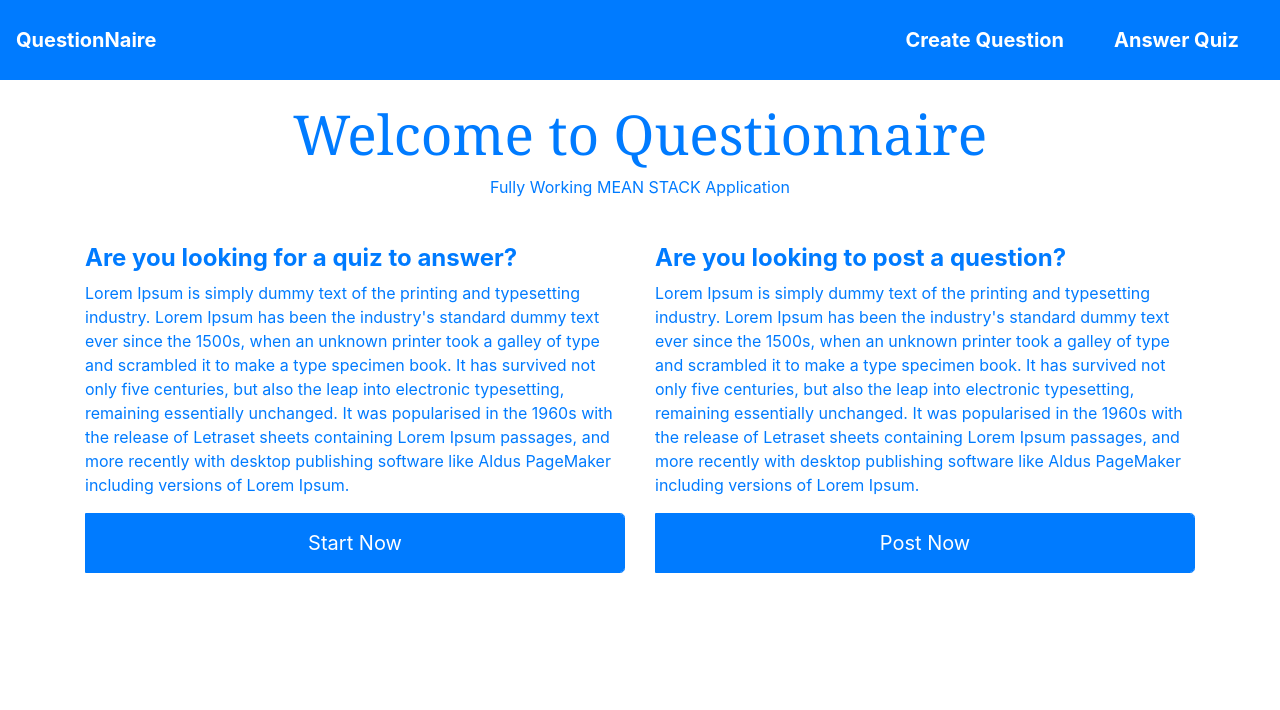
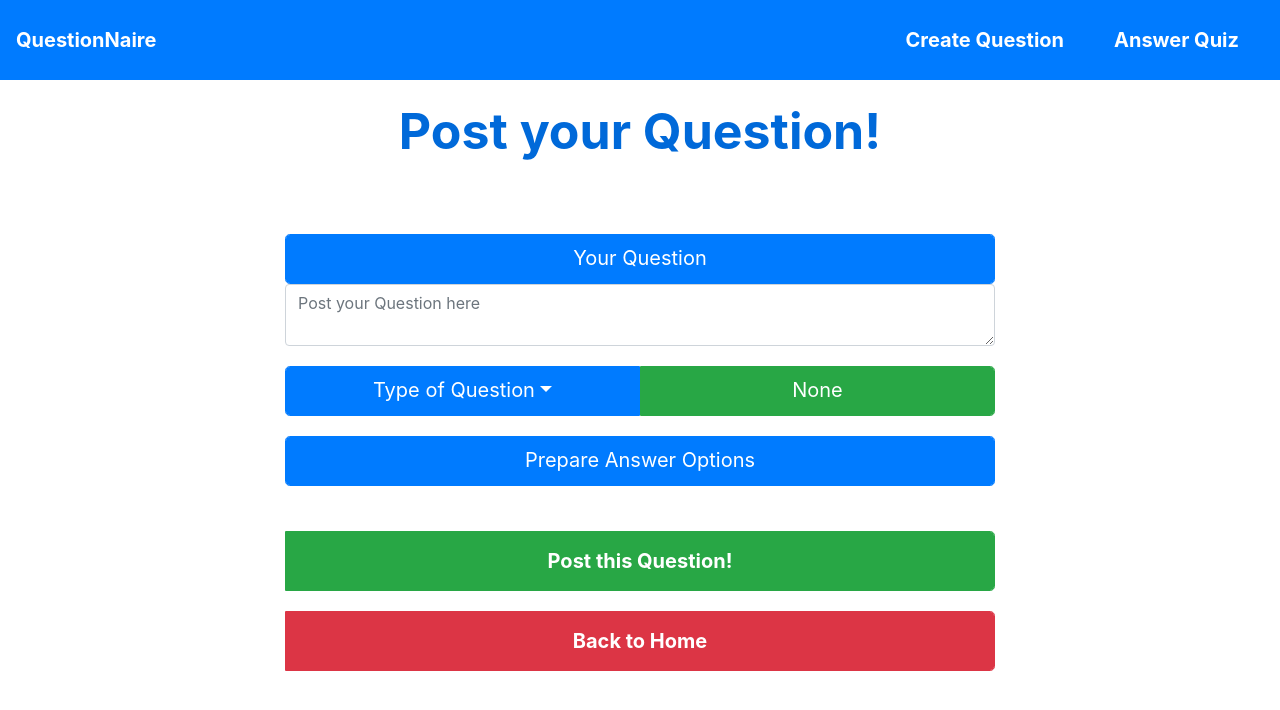
Before and after one commit to shubhamcommits/assignment-mean-app, an Angular app in the folder public/: page /#/create in a window 1280 px wide. Before the commit this address led to /#/home. Shown: the top 710 px of the page. Built offline with nearby package versions, Linux system fonts and the light colour scheme.

Commit message:
adding dropdown instead of radio buttons

```diff
--- a/public/src/app/create-question/create-question.component.html
+++ b/public/src/app/create-question/create-question.component.html
@@ -26,23 +26,19 @@
               <textarea class="form-control" formControlName="content" name="content" id="content" type="text"
               placeholder="Post your Question here"></textarea>
           </div>
-          <div class="input-group">
-            <label class="btn btn-primary btn-lg form-control" style="pointer-events: none; height: 50px;">Type of Question</label>
+          <div ngbDropdown class="input-group">
+            <label ngbDropdownToggle class="btn btn-primary btn-lg form-control" id="dropDown" style=" height: 50px;">Type of Question</label>
+                <div class="row" ngbDropdownMenu aria-labelledby="dropDown">
+                    <button class="row input-group dropdown-item" (click)="changeRadioSingle()">  Single Choice Correct</button>
+                    <button class="row input-group dropdown-item" (click)="changeRadioMultiple()">  Multiple Choice Correct   </button>
+                    <button class="row input-group dropdown-item" (click)="changeRadioFill()">  Fill in the Blanks</button>
+                    <button class="row input-group dropdown-item" (click)="changeRadioOneOrMore()">  One or More than one Correct</button>
+
+
+                </div>
+                <label class="btn btn-success btn-lg form-control" style="pointer-events: none; height: 50px;">{{this.displayType}}</label>
           </div>
-          <div class="input-group row">
-            <div class="col-md-3">
-                <label class="radio-inline" style="padding-inline-end: 20px;"><input type="radio" class="btn-primary" formControlName="type" name="type" value="single" (change)="changeRadioSingle()">  Single Choice Correct</label>
-            </div>
-            <div class="col-md-3">
-                <label class="radio-inline" style="padding-inline-end: 20px;"><input type="radio" class="btn-primary" formControlName="type" name="type" value="multiple" (change)="changeRadioMultiple()">  Multiple Choice Correct</label>
-            </div>
-            <div class="col-md-3">
-                <label class="radio-inline" style="padding-inline-end: 20px;"><input type="radio" class="btn-primary" formControlName="type" name="type" value="fill" (change)="changeRadioFill()">  Fill in the Blanks</label>
-            </div>
-            <div class="col-md-3">
-                <label class="radio-inline" style="padding-inline-end: 20px;"><input type="radio" class="btn-primary" formControlName="type" name="type" value="one_or_more" (change)="changeRadioOneOrMore()">  One or More than one Correct</label>
-            </div>
-          </div>
+
           <div class="input-group">
             <label class="btn btn-primary btn-lg form-control" style="pointer-events: none; height: 50px;">Prepare Answer Options</label>
           </div>
--- a/public/src/app/create-question/create-question.component.ts
+++ b/public/src/app/create-question/create-question.component.ts
@@ -13,6 +13,7 @@ export class CreateQuestionComponent implements OnInit {
   questionForm: FormGroup;
   type: string = '';
   inputOptions = [1];
+  displayType: string = 'None';
 
 
   constructor(private questionService: CreateQuestionService) { }
@@ -66,6 +67,7 @@ export class CreateQuestionComponent implements OnInit {
     notFillInOptions.style.display = 'block';
     fillIn.style.display ='none';
     this.type = 'single';
+    this.displayType = 'Single Type';
   //  console.log('Type', this.type);
   }
 
@@ -76,6 +78,7 @@ export class CreateQuestionComponent implements OnInit {
     notFillInOptions.style.display = 'block';
     fillIn.style.display ='none';
     this.type = 'multiple';
+    this.displayType = 'Multiple Type';
   //  console.log('Type', this.type);
 
   }
@@ -87,6 +90,7 @@ export class CreateQuestionComponent implements OnInit {
     notFillInOptions.style.display = 'none';
     fillIn.style.display ='block';
     this.type = 'fill';
+    this.displayType = 'Fill in the Blanks Type';
   //  console.log('Type', this.type);
   }
 
@@ -97,6 +101,7 @@ export class CreateQuestionComponent implements OnInit {
     notFillInOptions.style.display = 'block';
     fillIn.style.display ='none';
     this.type = 'one_or_more';
+    this.displayType = 'One or More than One Correct';
    // console.log('Type', this.type);
 
   }
```
Also changed, not shown: public/dist/public/index.html, 2 other files (tests, documents, lock files or other folders).
